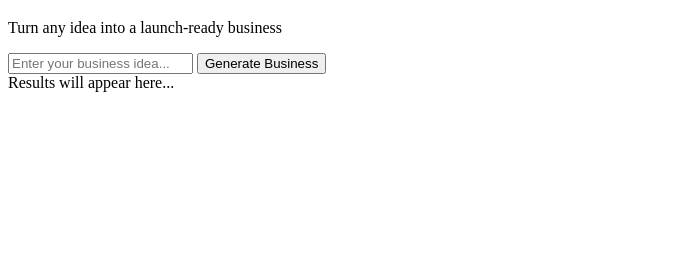
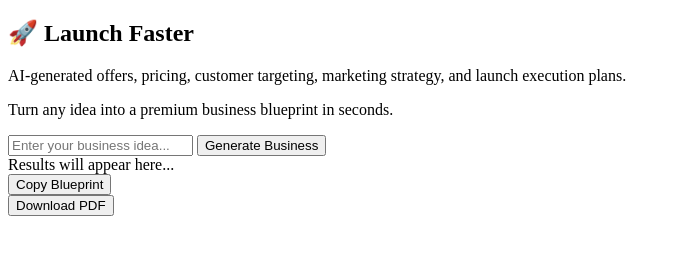
Before and after one commit to DAJUICEKAT/hivelaunchai, a plain HTML site: page index.html in a window 1280 px wide. Shown: the part 62-316 px from the top of the page, without its empty margins (0-681 px from the left). Drawn offline with nearby package versions, Linux system fonts and the light colour scheme.

Commit message:
Update index.html

```diff
--- a/index.html
+++ b/index.html
@@ -4,14 +4,24 @@
     <script src="https://www.paypal.com/sdk/js?client-id=Ac190WpMtbsAiO1WV99bQ56CML6zuh5Eihz8Mz493ivbpUodioESiUgwjvKak6gCMD6F1SFuM40Lz5c_"></script>
   <title>HiveLaunch AI</title>
   <link rel="stylesheet" href="styles.css">
-</head>
+</head><script src="https://cdnjs.cloudflare.com/ajax/libs/jspdf/2.5.1/jspdf.umd.min.js"></script>
 
 <body>
 
   <div class="container">
 
     <h1>🐝 HiveLaunch AI</h1>
-    <p>Turn any idea into a launch-ready business</p>
+    <div class="card">
+  <h2>🚀 Launch Faster</h2>
+
+  <p>
+    AI-generated offers, pricing, customer targeting,
+    marketing strategy, and launch execution plans.
+  </p>
+</div>
+    <p class="subtitle">
+    </p>Turn any idea into a premium business blueprint in seconds.
+</p>
 
     <div class="card">
 
@@ -22,12 +32,16 @@
       </button>
 
     </div>
+<div id="results">
+  Results will appear here...
+</div>
 
-    <div id="results">
-      Results will appear here...
-    </div>
-
-  </div>
+<button id="copyBtn" onclick="copyBlueprint()">
+  Copy Blueprint
+</button>
+  </div><button id="pdfBtn" onclick="downloadPDF()">
+  Download PDF
+</button>
 
   <script src="app.js"></script>
 
```
